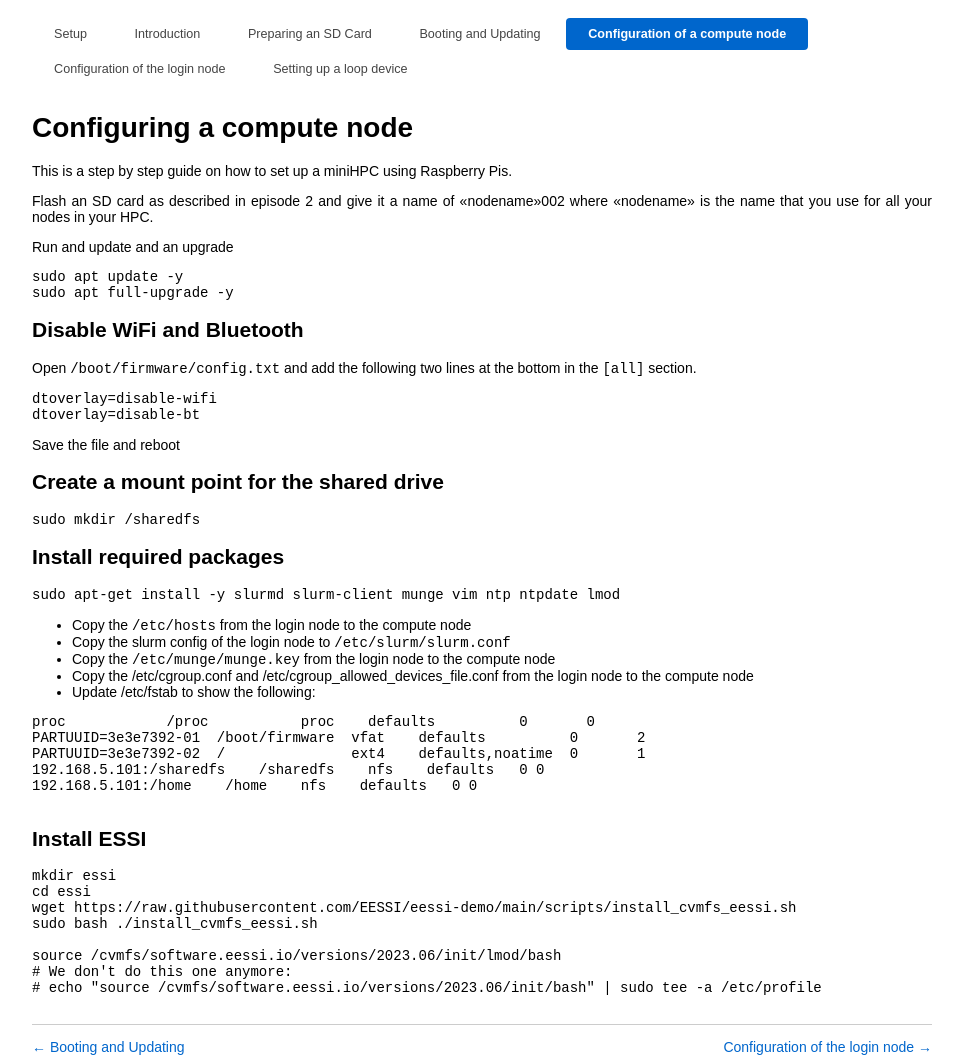
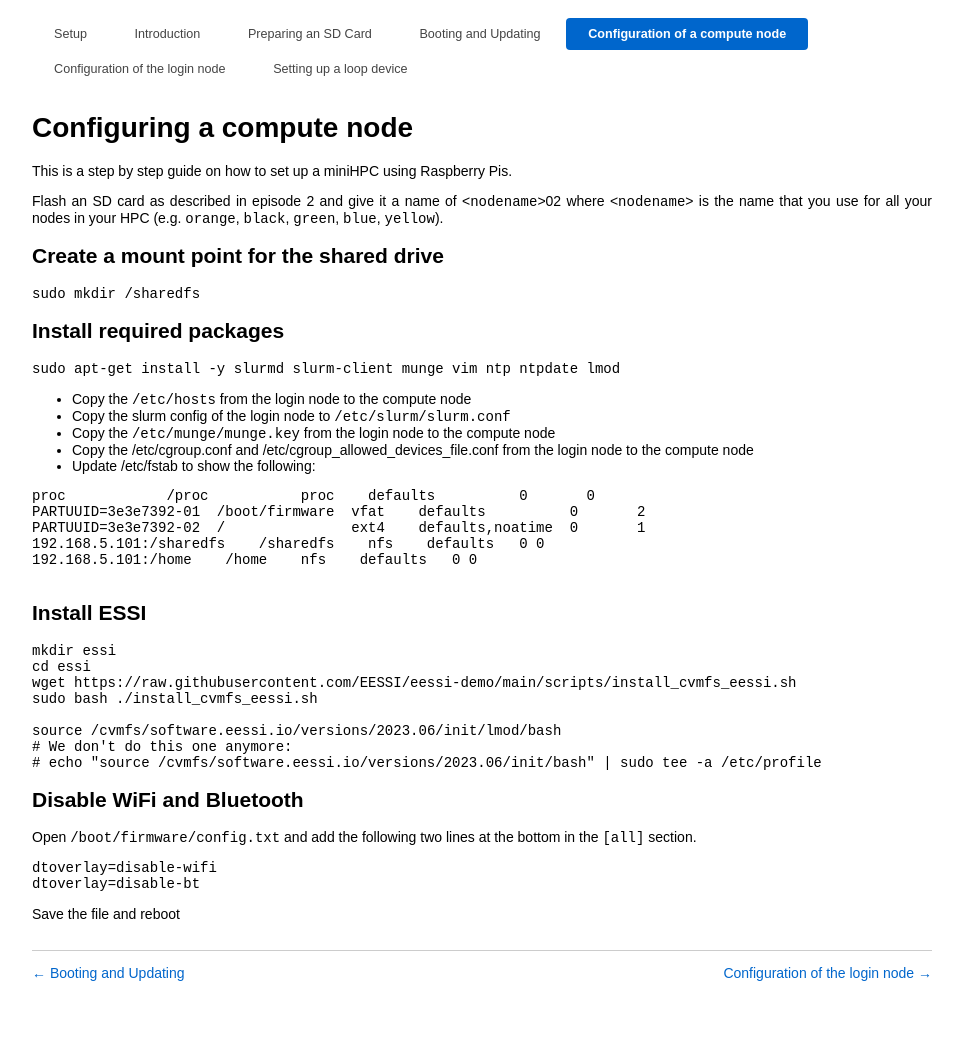
Before and after one commit to carpentriesoffline/Building_a_miniHPC_for_Training, a Jekyll site: the page built from 04-configurationCompute.md, in a window 1280 px wide. Shown: the whole page, without its empty margins (158-1121 px from the left). Built offline with Jekyll 4.4.1, drawn with Linux system fonts in a browser that asks for light colours; after the commit the page ends 981 px from its top, so only the background shows below that.

Commit message:
Remove duplicate content from section 3, and don't disable WiFi until we're finished!

````diff
--- a/04-configurationCompute.md
+++ b/04-configurationCompute.md
@@ -5,22 +5,8 @@ layout: default
 
 This is a step by step guide on how to set up a miniHPC using Raspberry Pis.
 
-Flash an SD card as described in episode 2 and give it a name of <<nodename>>002 where <<nodename>> is the
-name that you use for all your nodes in your HPC.
-
-Run and update and an upgrade
-```bash
-sudo apt update -y
-sudo apt full-upgrade -y
-```
-
-## Disable WiFi and Bluetooth
-Open `/boot/firmware/config.txt` and add the following two lines at the bottom in the `[all]` section.
-```
-dtoverlay=disable-wifi
-dtoverlay=disable-bt
-```
-Save the file and reboot
+Flash an SD card as described in episode 2 and give it a name of <`nodename`>02 where <`nodename`> is the
+name that you use for all your nodes in your HPC (e.g. `orange`, `black`, `green`, `blue`, `yellow`).
 
 ## Create a mount point for the shared drive
 
@@ -61,3 +47,14 @@ source /cvmfs/software.eessi.io/versions/2023.06/init/lmod/bash
 # We don't do this one anymore:
 # echo "source /cvmfs/software.eessi.io/versions/2023.06/init/bash" | sudo tee -a /etc/profile
 ```
+
+## Disable WiFi and Bluetooth
+
+Open `/boot/firmware/config.txt` and add the following two lines at the bottom in the `[all]` section.
+
+```ini
+dtoverlay=disable-wifi
+dtoverlay=disable-bt
+```
+
+Save the file and reboot
````
